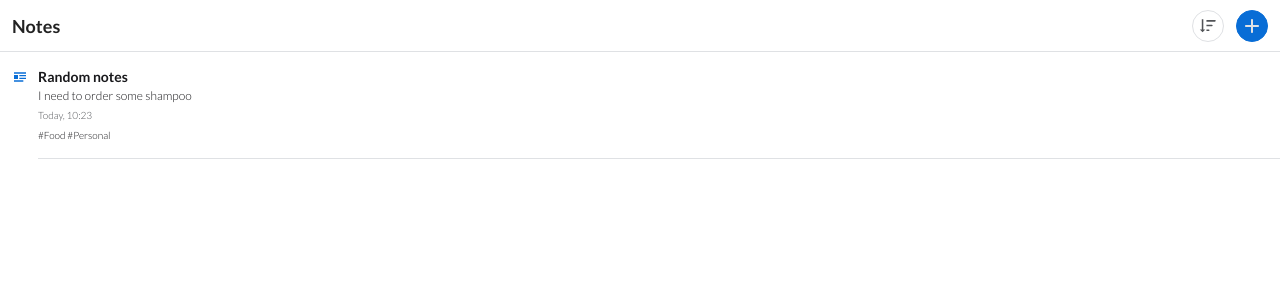
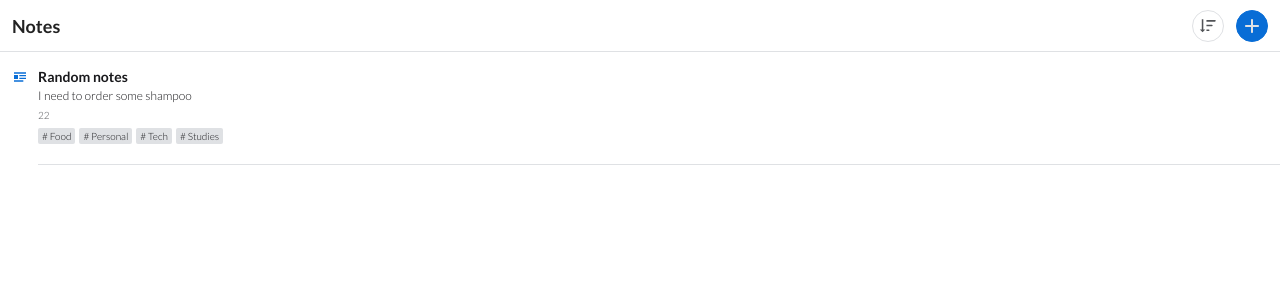
Before and after one commit to chrfreitas/note-list, a React (Create React App) app: page / in a window 1280 px wide. Shown: the top 300 px of the page. Built offline with nearby package versions, Linux system fonts and the light colour scheme.

Commit message:
Create note item and note tag to handle with tag logic

```diff
--- /dev/null
+++ b/src/utils/utils.ts
@@ -0,0 +1,2 @@
+export const capitalize = (world: string): string =>
+  world.charAt(0).toUpperCase() + world.slice(1);
--- a/src/views/note-list/components/note-item/note-item.styles.ts
+++ b/src/views/note-list/components/note-item/note-item.styles.ts
@@ -34,9 +34,3 @@ export const Date = styled.div`
   color: ${colors.darkGray};
   margin: 0 0 6px 0;
 `;
-
-export const Tags = styled.div`
-  font-size: 10px;
-  line-height: 14px;
-  color: ${colors.black};
-`;
--- a/src/views/note-list/components/note-item/note-item.tsx
+++ b/src/views/note-list/components/note-item/note-item.tsx
@@ -2,23 +2,24 @@ import React from 'react';
 import Icon from '../../../../components/icon/icon';
 import { colors } from '../../../../styles/colors';
 
-import {
-  Container,
-  Title,
-  Subtitle,
-  Date,
-  Tags,
-  Infos,
-} from './note-item.styles';
+import { Container, Title, Subtitle, Date, Infos } from './note-item.styles';
+import NoteTags from '../note-tags/note-tags';
 
-const NoteItem = () => (
+interface INoteItem {
+  title: string;
+  subtitle: String;
+  date: Date;
+  tags: string[];
+}
+
+const NoteItem = ({ title, subtitle, date, tags }: INoteItem) => (
   <Container>
     <Icon type="text-rich" width={12} height={10} color={colors.blue} />
     <Infos>
-      <Title>Random notes</Title>
-      <Subtitle>I need to order some shampoo</Subtitle>
-      <Date>Today, 10:23</Date>
-      <Tags>#Food #Personal</Tags>
+      <Title>{title}</Title>
+      <Subtitle>{subtitle}</Subtitle>
+      <Date>{date.getDate()}</Date>
+      {tags.length && <NoteTags tags={tags} />}
     </Infos>
   </Container>
 );
--- /dev/null
+++ b/src/views/note-list/components/note-tags/note-tags.styles.ts
@@ -0,0 +1,17 @@
+import styled from 'styled-components';
+import { colors } from '../../../../styles/colors';
+
+export const Container = styled.div`
+  display: flex;
+  flex-wrap: wrap;
+`;
+
+export const Tag = styled.div`
+  border-radius: 2px;
+  padding: 1px 4px;
+  margin: 0 4px 4px 0;
+  background-color: ${colors.gray};
+  font-size: 10px;
+  line-height: 14px;
+  color: ${colors.black};
+`;
--- /dev/null
+++ b/src/views/note-list/components/note-tags/note-tags.tsx
@@ -0,0 +1,18 @@
+import React from 'react';
+import { capitalize } from '../../../../utils/utils';
+
+import { Container, Tag } from './note-tags.styles';
+
+interface INoteTagProps {
+  tags: string[];
+}
+
+const NoteTags = ({ tags }: INoteTagProps) => (
+  <Container>
+    {tags.map((tag) => (
+      <Tag key={tag}># {capitalize(tag)}</Tag>
+    ))}
+  </Container>
+);
+
+export default NoteTags;
--- a/src/views/note-list/note-list.tsx
+++ b/src/views/note-list/note-list.tsx
@@ -4,10 +4,17 @@ import Header from '../../components/header/header';
 import NoteItem from './components/note-item/note-item';
 import { Container } from './note-list.styles';
 
+const node = {
+  title: 'Random notes',
+  subtitle: 'I need to order some shampoo',
+  date: new Date(),
+  tags: ['food', 'personal', 'tech', 'studies'],
+};
+
 const NoteList = () => (
   <Container>
     <Header />
-    <NoteItem />
+    <NoteItem {...node} />
   </Container>
 );
 
```
Also changed, not shown: 2 other files (tests, documents, lock files or other folders).
